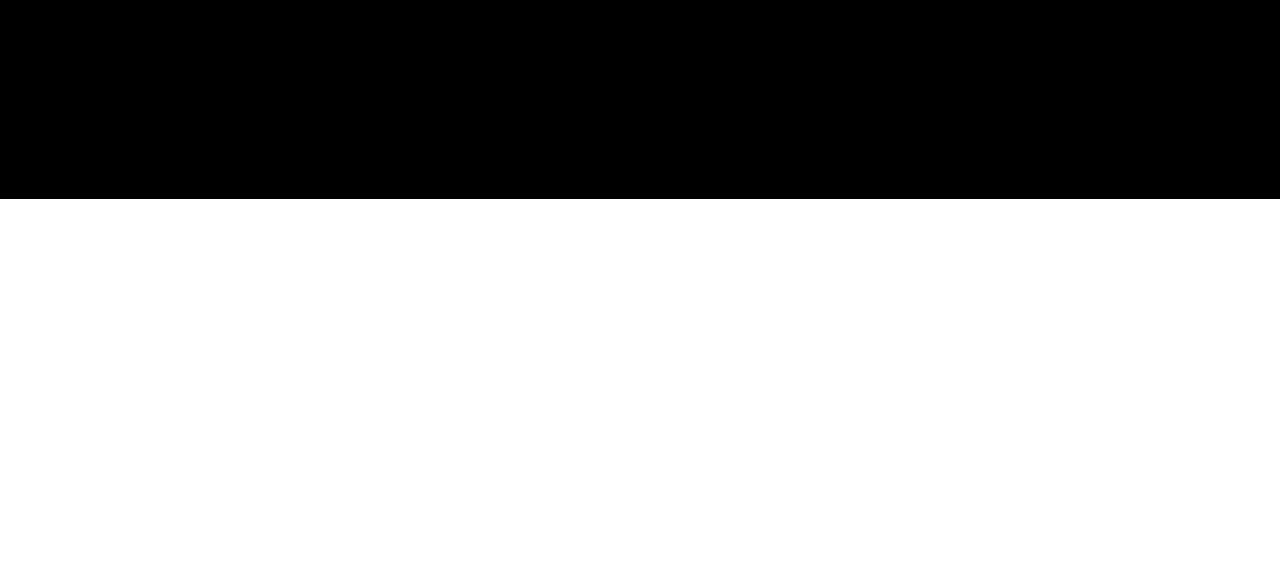
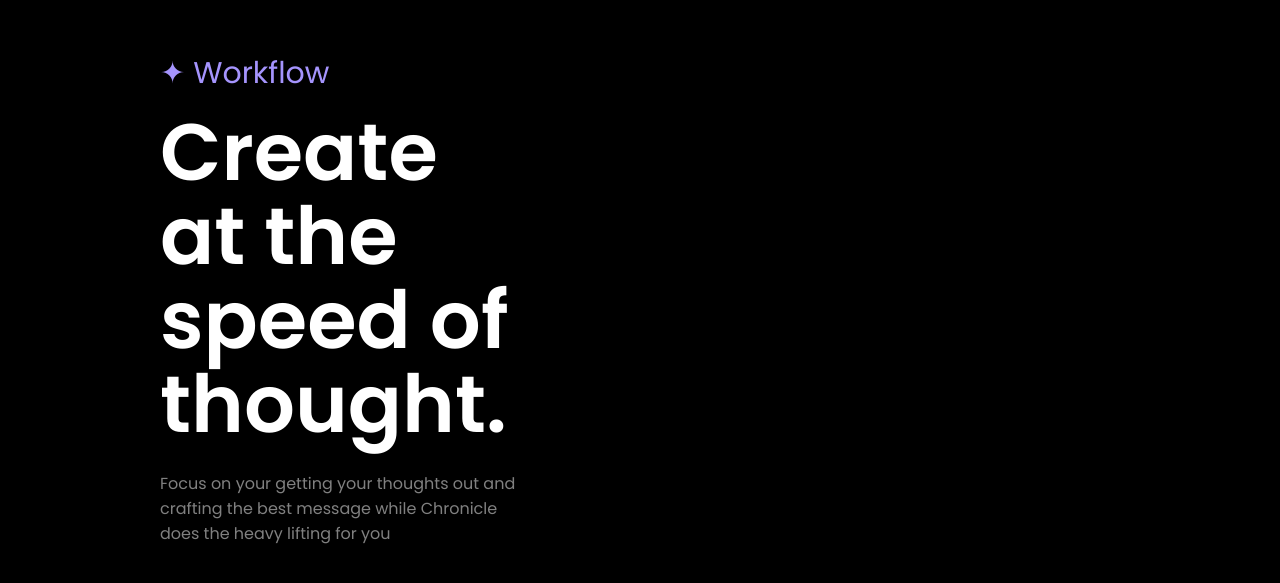
Before and after one commit to BhavyaT-135/Chronicles-of-Mercor, a React (Create React App) app: page / in a window 1280 px wide. Shown: the part 1401-1984 px from the top of the page. Before the commit the page ends 1600 px from the top, so only its background shows below. Built offline with nearby package versions, Linux system fonts and the light colour scheme.

Commit message:
✨ Workflow content

```diff
--- a/package.json
+++ b/package.json
@@ -3,6 +3,11 @@
   "version": "0.1.0",
   "private": true,
   "dependencies": {
+    "@fortawesome/fontawesome-svg-core": "^6.4.0",
+    "@fortawesome/free-regular-svg-icons": "^6.4.0",
+    "@fortawesome/free-solid-svg-icons": "^6.4.0",
+    "@fortawesome/react-fontawesome": "^0.2.0",
+    "@primer/octicons-react": "^19.1.0",
     "@testing-library/jest-dom": "^5.16.5",
     "@testing-library/react": "^13.4.0",
     "@testing-library/user-event": "^13.5.0",
--- a/public/index.html
+++ b/public/index.html
@@ -10,6 +10,10 @@
       content="Web site created using create-react-app"
     />
     <link rel="apple-touch-icon" href="%PUBLIC_URL%/logo192.png" />
+    <link rel="preconnect" href="https://fonts.googleapis.com">
+    <link rel="preconnect" href="https://fonts.gstatic.com" crossorigin>
+    <link href="https://fonts.googleapis.com/css2?family=Poppins:wght@100;200;300;400;500;600;700;800;900&display=swap"
+      rel="stylesheet">
     <title>Chronicles of Mercor</title>
   </head>
   <body>
--- a/src/App.js
+++ b/src/App.js
@@ -1,12 +1,14 @@
 import './app.css'
 import Content from './components/Content/Content';
 import Header from './components/Header/Header'
+import Workflow from './components/Workflow/Workflow'
 
 function App() {
   return (
     <div className="App">
       <Header />
       <Content />
+      <Workflow />
     </div>
   );
 }
--- a/src/app.css
+++ b/src/app.css
@@ -4,7 +4,8 @@ body {
 
 .App {
   background-color: black;
-  height: 200vh;
+  height: 100%;
+  width: 100%;
   display: flex;
   flex-direction: column;
 }
--- a/src/components/Content/Content.jsx
+++ b/src/components/Content/Content.jsx
@@ -10,7 +10,7 @@ const Content = () => {
     const handleScroll = () => {
       const contentText = contentRef.current.querySelector('.content-text');
       const words = contentText.textContent.split(' ');
-      const colorIndex = Math.floor(scrollYProgress.get() * colors.length* 20);
+      const colorIndex = Math.floor(scrollYProgress.get() * colors.length* 20 );
 
       contentText.innerHTML = words
         .map((word, index) => {
--- a/src/components/Content/content.css
+++ b/src/components/Content/content.css
@@ -1,6 +1,6 @@
 .content {
-  height: auto;
-  width: 70%;
+  height: fit-content;
+  width: 75%;
   display: flex;
   justify-content: center;
   align-items: left;
@@ -9,10 +9,14 @@
 }
 
 .content-text {
-  font-size: 50px;
+  font-size: 60px;
+  line-height: 64px;
+  font-weight: 600;
   text-align: left;
   white-space: pre-wrap;
-  padding: 120px;
+  padding: 60px 120px 0px 150px;
+  color: #808080;
+  font-family: 'Poppins', sans-serif;
 }
 
 .content-text span {
@@ -20,9 +24,12 @@
   transition: color 0.5s ease;
 }
 
-@media screen and (max-width: 800px) {
+@media screen and (max-width:900px) {
+  .content-text {
+    text-align: justify;
+  }
+
   .content {
-    height: 100%;
     width: 100%;
   }
 }
@@ -30,6 +37,6 @@
 @media screen and (max-width: 400px) {
   .content-text {
     font-size: 40px;
-    padding: 60px;
+    padding: 30px;
   }
 }
--- a/src/components/Workflow/Workflow.jsx
+++ b/src/components/Workflow/Workflow.jsx
@@ -3,7 +3,17 @@ import './workflow.css'
 
 const Workflow = () => {
   return (
-    <div>Workflow</div>
+    <div className="workflow">
+      <div className='workflow__left'>
+        <div className='workflow__left-content'>
+          <div className='workflow__left-heading'>✦ Workflow</div>
+          <div className='workflow__left-title'>Create at the speed of thought.</div>
+          <p className='workflow__left-text'>Focus on your getting your thoughts out and crafting the best message while Chronicle does the heavy lifting for you</p>
+        </div>
+      </div>
+      <div className='workflow__right'>
+      </div>
+    </div>
   )
 }
 
--- a/src/components/Workflow/workflow.css
+++ b/src/components/Workflow/workflow.css
@@ -0,0 +1,64 @@
+.workflow {
+  display: flex;
+  flex-direction: row;
+  align-items: center;
+  justify-content: space-between;
+  height: 100vh;
+  padding: 0 40px;
+  margin-top: 200px;
+}
+
+.workflow__left {
+  flex: 1;
+  display: flex;
+  flex-direction: column;
+  align-items: center;
+  justify-content: center;
+  height: 100%;
+}
+
+.workflow__right {
+  flex: 1;
+  display: flex;
+  flex-direction: column;
+  align-items: center;
+  justify-content: center;
+  height: 100%;
+}
+
+.workflow__left-content {
+  display: flex;
+  flex-direction: column;
+  height: fit-content;
+  width: 60%;
+  align-items: flex-start;
+  justify-content: center;
+}
+
+.workflow__left-heading {
+  font-size: 30px;
+  line-height: 44px;
+  font-weight: 400;
+  color: #a594fd;
+  font-family: 'Poppins', sans-serif;
+}
+
+.workflow__left-title {
+  font-size: 80px;
+  line-height: 84px;
+  font-weight: 600;
+  margin-top: 15px;
+  text-align: left;
+  white-space: pre-wrap;
+  color: white;
+  font-family: 'Poppins', sans-serif;
+}
+
+.workflow__left-text {
+  font-size: 16px;
+  text-align: left;
+  margin-top: 25px;
+  white-space: pre-wrap;
+  color: #808080;
+  font-family: 'Poppins', sans-serif;
+}
```
Also changed, not shown: 1 other file (tests, documents, lock files or other folders).
